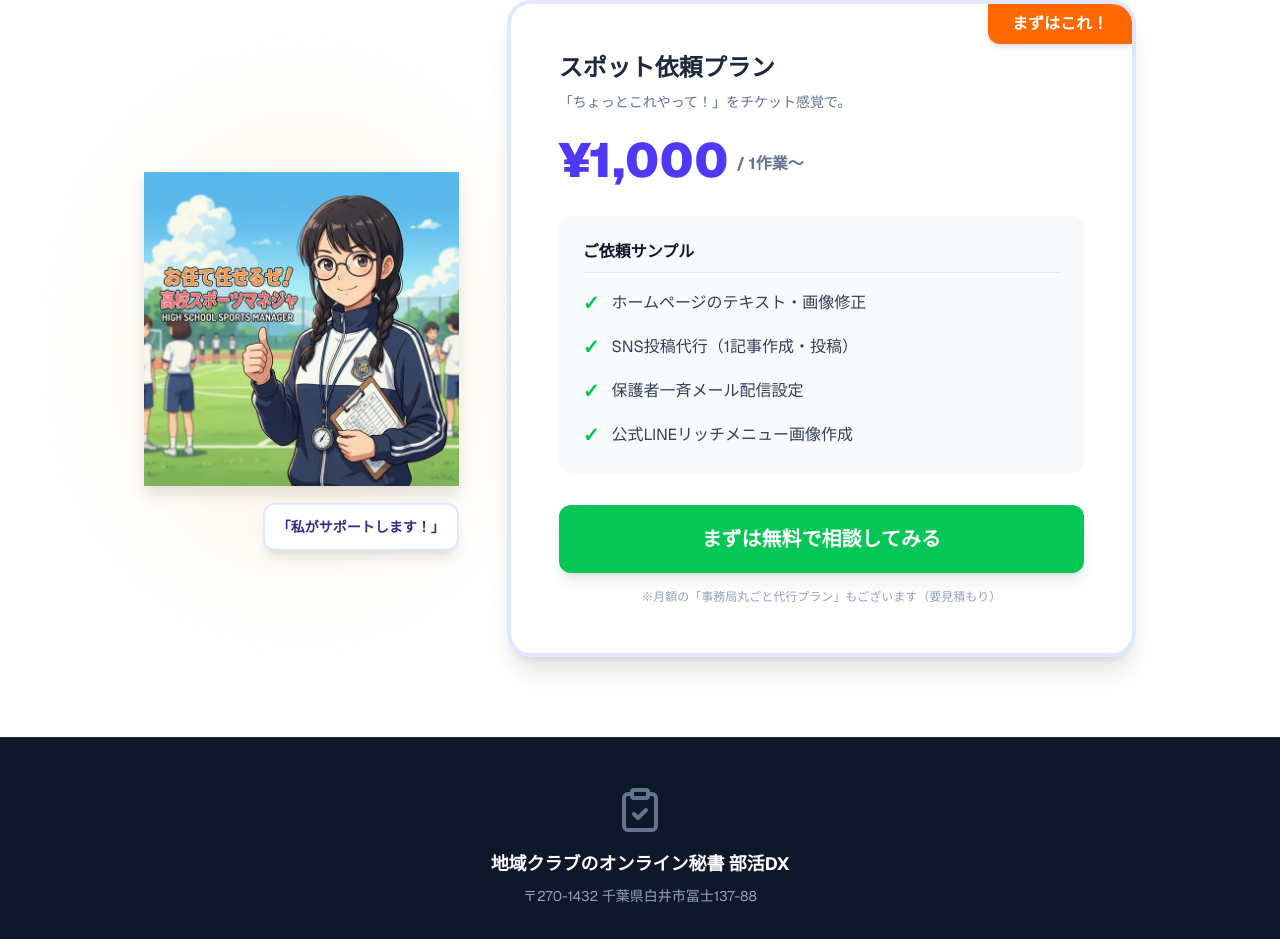
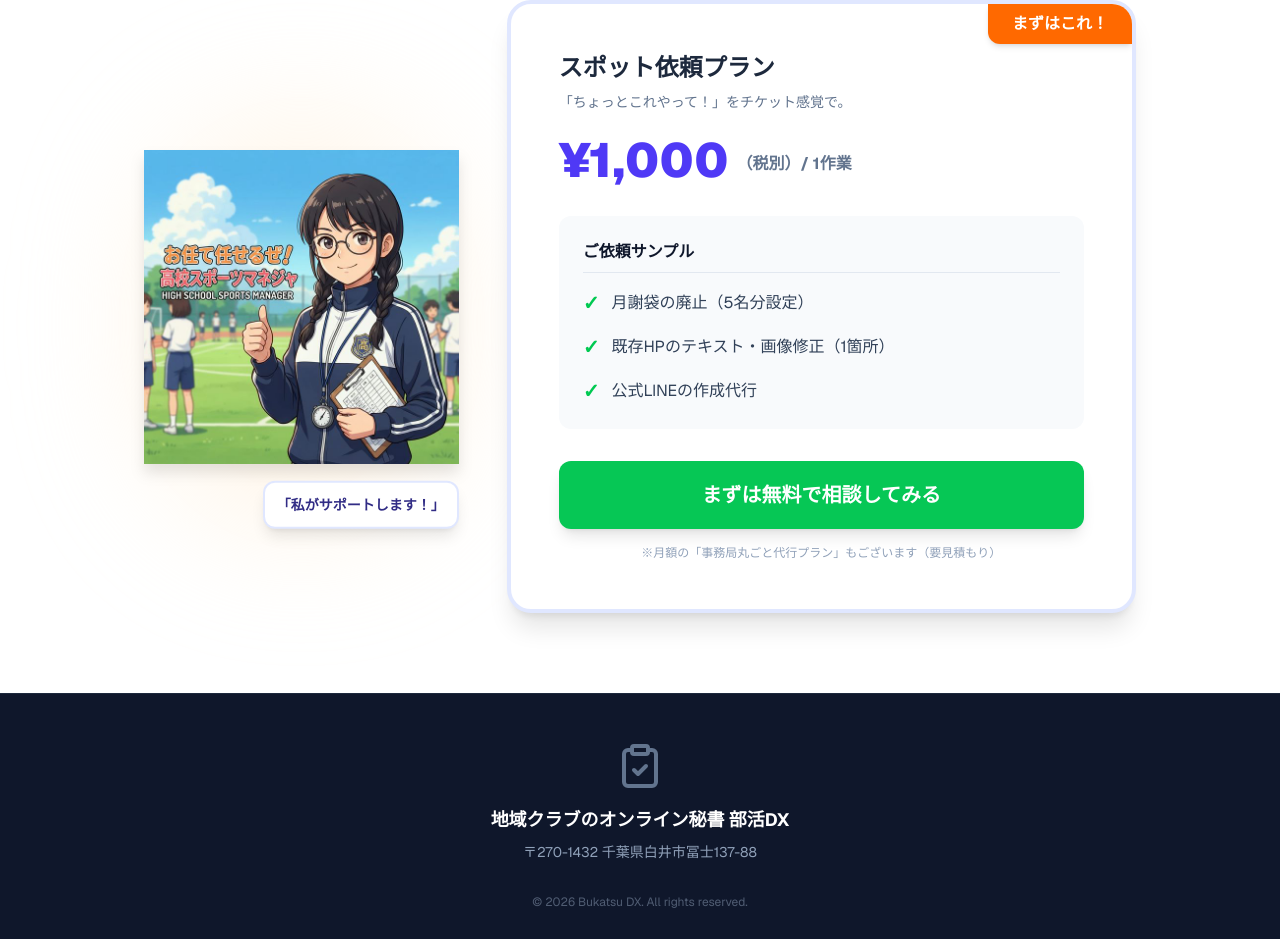
Before and after one commit to iidaatcnt/bukatsu-dx, a Next.js app: page / in a window 1280 px wide. Shown: the part 4165-5104 px from the top of the page. Built offline with nearby package versions, Linux system fonts and the light colour scheme.

Commit message:
Update Pricing: Clarify tax exclusion and update sample tasks to Monthly Fee / Website Fix / LINE Setup

```diff
--- a/src/app/page.tsx
+++ b/src/app/page.tsx
@@ -308,7 +308,7 @@ export default function Home() {
 
                 <div className="flex items-end gap-2 mb-8">
                   <span className="text-5xl font-black text-indigo-600">¥1,000</span>
-                  <span className="text-slate-500 font-bold mb-2">/ 1作業〜</span>
+                  <span className="text-slate-500 font-bold mb-2">（税別）/ 1作業</span>
                 </div>
 
                 <div className="bg-slate-50 rounded-xl p-6 mb-8 text-left">
@@ -316,19 +316,15 @@ export default function Home() {
                   <ul className="space-y-4 text-base">
                     <li className="flex items-center text-slate-700">
                       <span className="text-green-500 mr-3 text-xl font-bold">✓</span>
-                      <span>ホームページのテキスト・画像修正</span>
+                      <span>月謝袋の廃止（5名分設定）</span>
                     </li>
                     <li className="flex items-center text-slate-700">
                       <span className="text-green-500 mr-3 text-xl font-bold">✓</span>
-                      <span>SNS投稿代行（1記事作成・投稿）</span>
+                      <span>既存HPのテキスト・画像修正（1箇所）</span>
                     </li>
                     <li className="flex items-center text-slate-700">
                       <span className="text-green-500 mr-3 text-xl font-bold">✓</span>
-                      <span>保護者一斉メール配信設定</span>
-                    </li>
-                    <li className="flex items-center text-slate-700">
-                      <span className="text-green-500 mr-3 text-xl font-bold">✓</span>
-                      <span>公式LINEリッチメニュー画像作成</span>
+                      <span>公式LINEの作成代行</span>
                     </li>
                   </ul>
                 </div>
```
